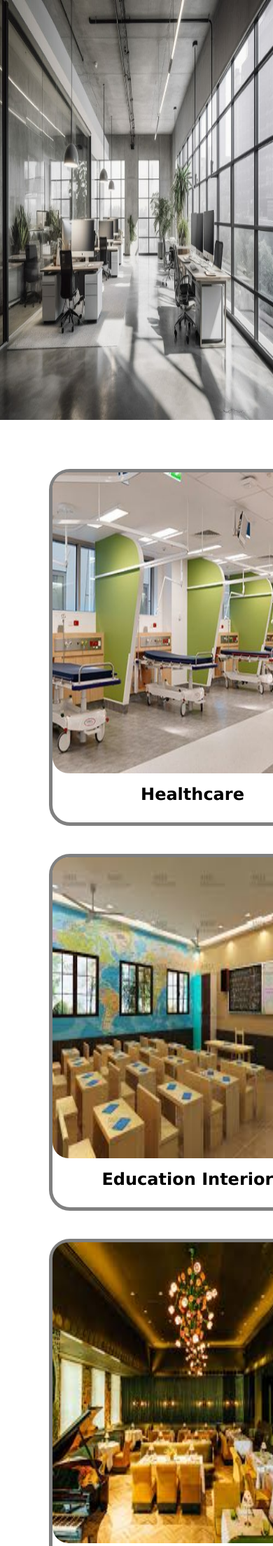
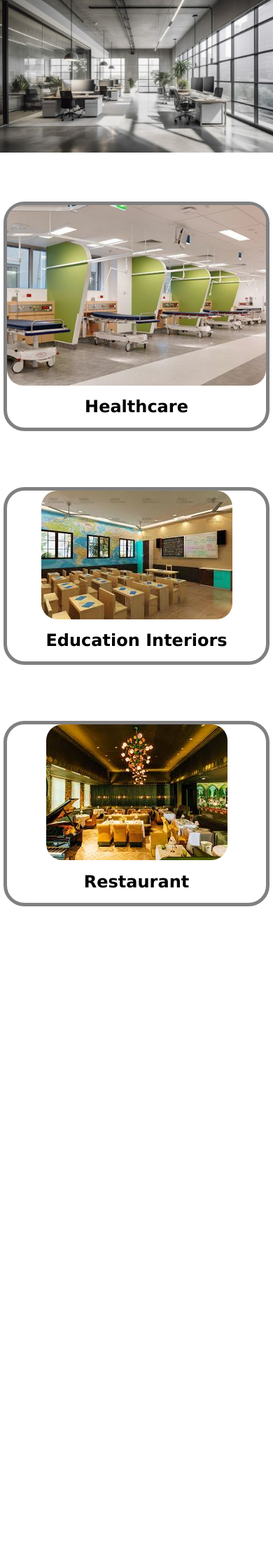
Before and after one commit to Harith252002/home-interiors-django, a Django app: page /business/ in a window 390 px wide; the page is wider, and only the part inside the window is pictured. Shown: the part 95-2304 px from the top of that part at 70% size. Run offline with Django 5.2, Linux system fonts and the light colour scheme; data comes from the database, SQL or seed files in the repository.

Commit message:
Update business.css

```diff
--- a/static/business.css
+++ b/static/business.css
@@ -264,3 +264,75 @@ img {
     height: auto;
     display: block;
 }
+/* Ensure the body and html take full height */
+html, body {
+    margin: 0;
+    padding: 0;
+    width: 100%;
+    height: 100%;
+    display: flex;
+    flex-direction: column;
+}
+
+/* Main content wrapper */
+main {
+    flex: 1;
+    display: flex;
+    flex-direction: column;
+    align-items: center;
+}
+
+/* Image Container - Maintains Consistent Image Size */
+#container {
+    width: 400px;
+    height: 500px;
+    border: 5px solid gray;
+    border-radius: 30px;
+    display: flex;
+    flex-direction: column;
+    align-items: center;
+    justify-content: center;
+    margin: 40px auto;  /* Centers the container */
+}
+
+/* Image Sizing - No Distortion */
+#sub_img {
+    width: 100%;
+    height: auto;
+    border-radius: 23px;
+    object-fit: cover; /* Ensures no distortion */
+}
+
+/* Footer - Stays at Bottom */
+footer {
+    background-color: #333;
+    color: white;
+    padding: 20px 0;
+    text-align: center;
+    width: 100%;
+    margin-top: auto;
+}
+
+/* Responsive Adjustments */
+@media (max-width: 768px) {
+    #container {
+        width: 90%;
+        height: auto;
+    }
+
+    #sub_img {
+        width: 100%;
+        height: auto;
+    }
+}
+
+@media (max-width: 480px) {
+    #container {
+        width: 95%;
+    }
+
+    #sub_img {
+        width: 100%;
+        height: auto;
+    }
+}
```
